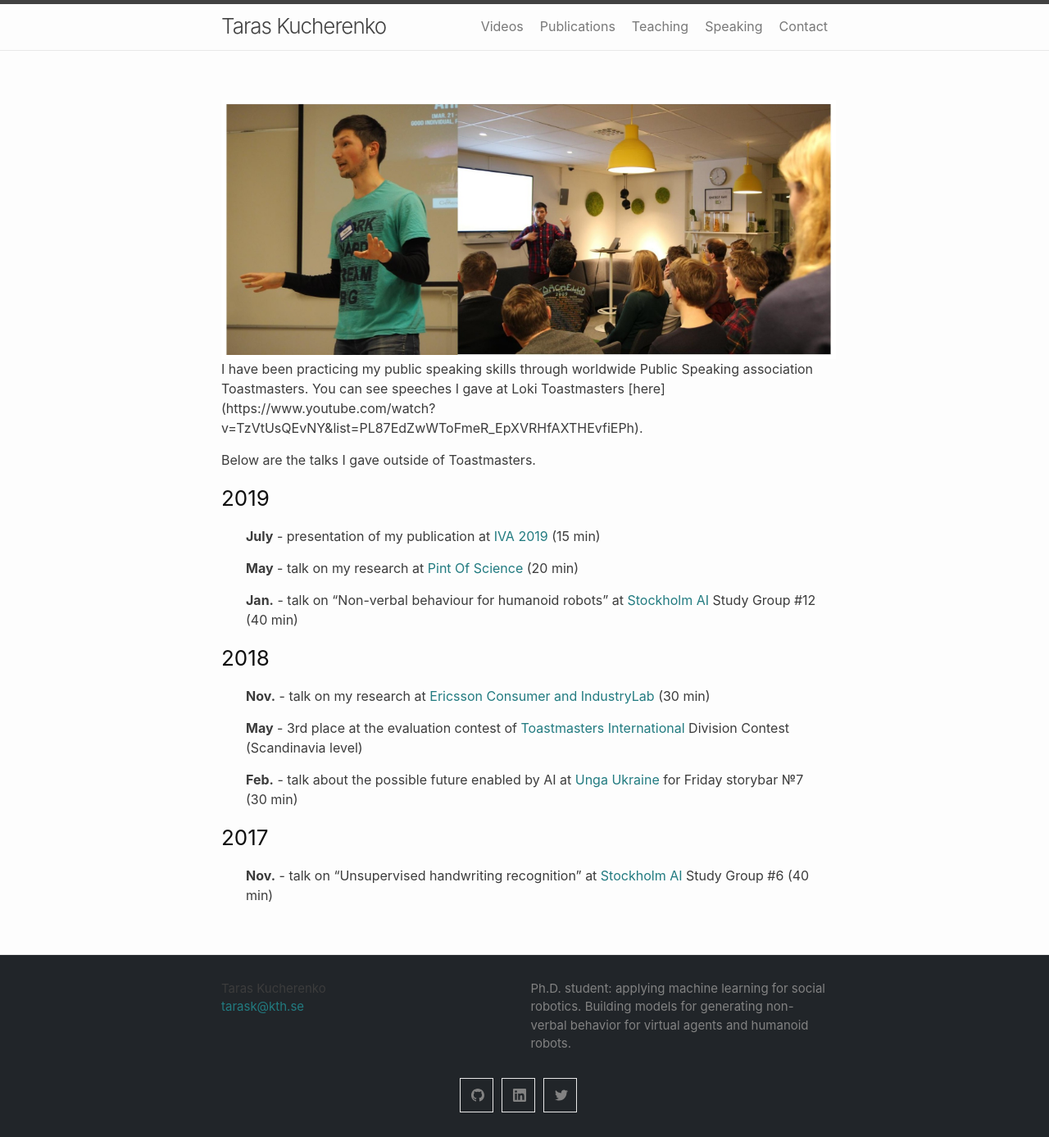
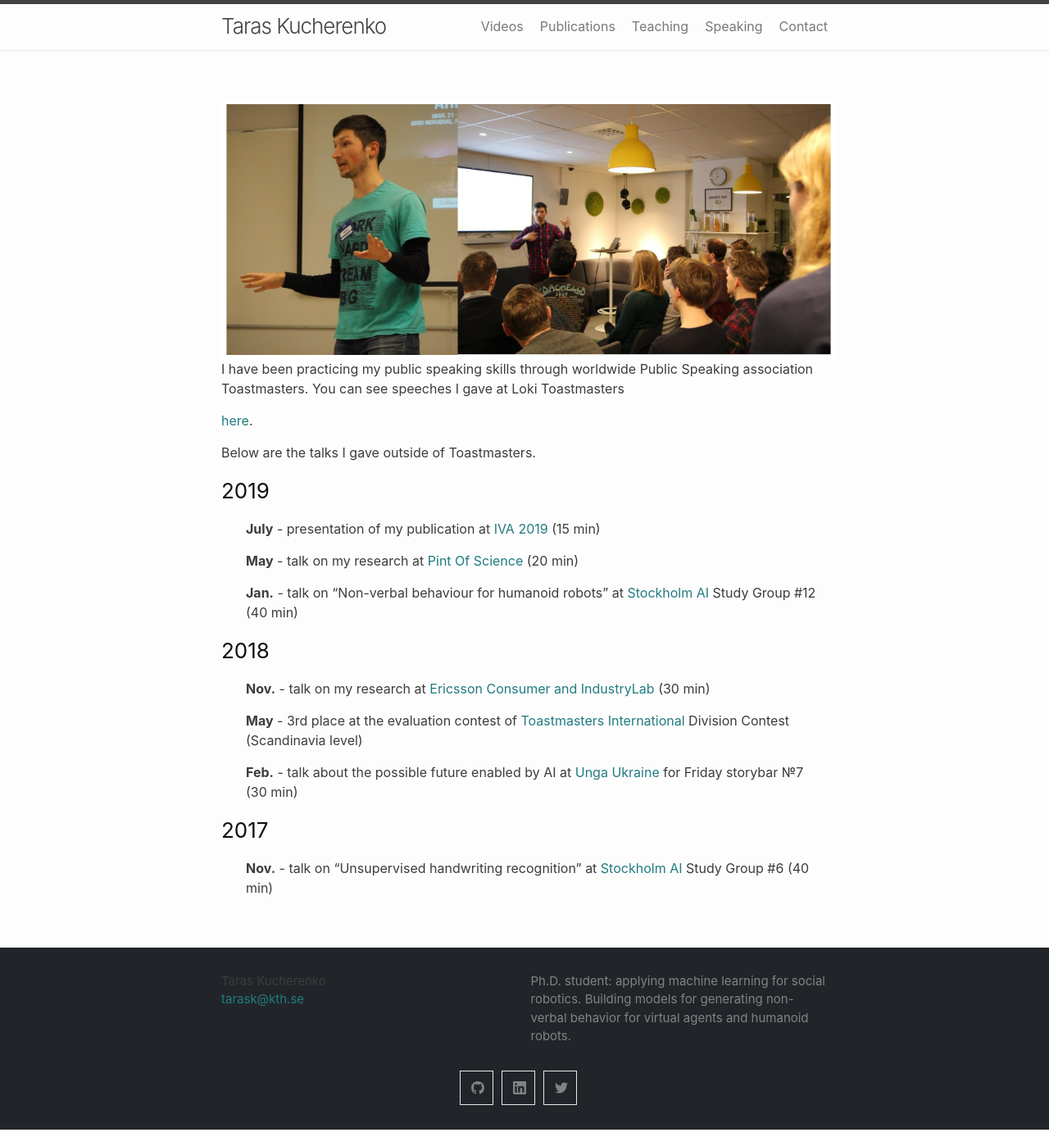
Before and after one commit to Svito-zar/Svito-zar.github.io, a Jekyll site: the page built from _pages/speaking.md, in a window 1280 px wide. Shown: the whole page at 82% size. Built offline with Jekyll 4.4.1, drawn with Linux system fonts in a browser that asks for light colours.

Commit message:
check speaking  text

```diff
--- a/_pages/speaking.md
+++ b/_pages/speaking.md
@@ -6,7 +6,7 @@ permalink: /speaking/
 
 <img style="float: left; border: 5px solid white" src="../assets/Speaker_v3.jpg" alt="portrait">
 <p class="text-center">I have been practicing my public speaking skills through worldwide Public Speaking association Toastmasters.
-You can see speeches I gave at Loki Toastmasters [here](https://www.youtube.com/watch?v=TzVtUsQEvNY&list=PL87EdZwWToFmeR_EpXVRHfAXTHEvfiEPh).</p>
+You can see speeches I gave at Loki Toastmasters</p> [here](https://www.youtube.com/watch?v=TzVtUsQEvNY&list=PL87EdZwWToFmeR_EpXVRHfAXTHEvfiEPh).
 
 Below are the talks I gave outside of Toastmasters.
 
```
